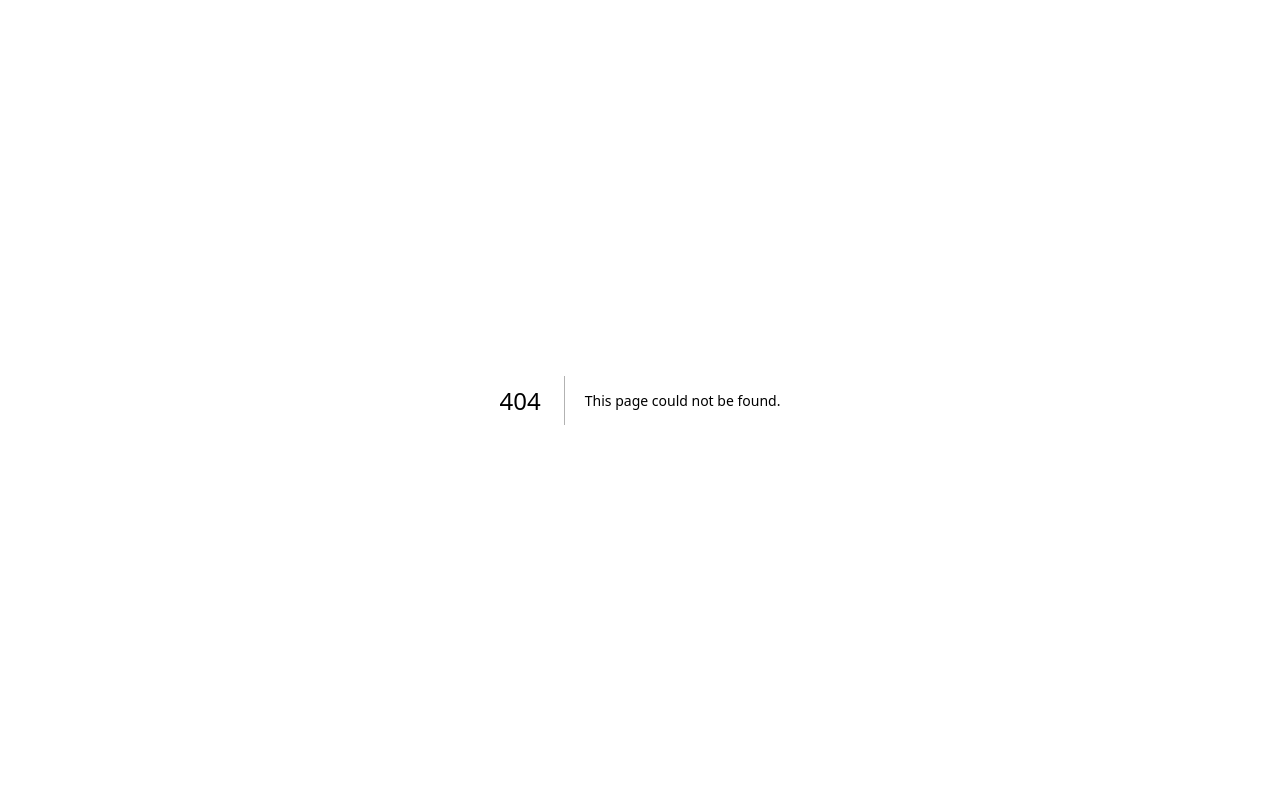
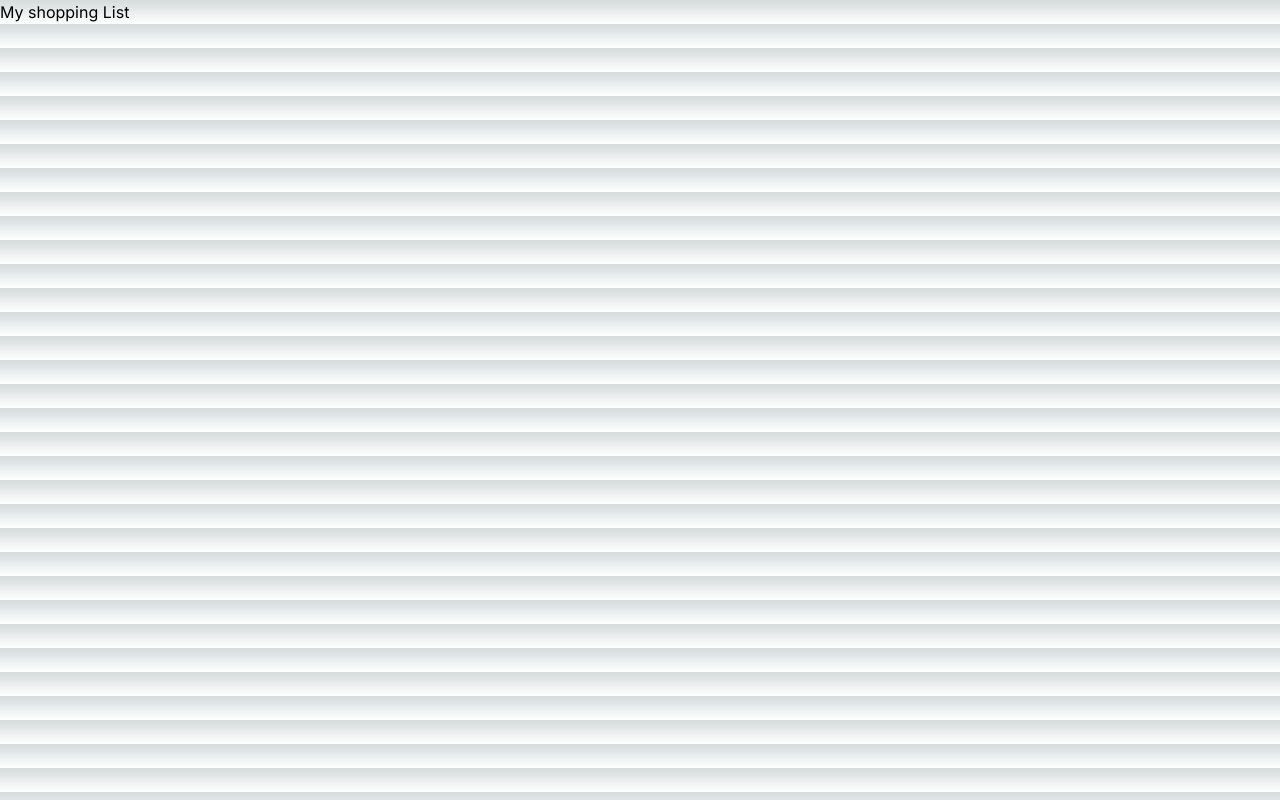
Before and after one commit to sarbjee/cprg306-assignments, a Next.js app: page /week2 in a window 1280 px wide. Before the commit this address had no page. Built offline with nearby package versions, Linux system fonts and the light colour scheme.

Commit message:
week2 Assignment create

```diff
--- /dev/null
+++ b/app/week2/page.js
@@ -0,0 +1,11 @@
+import studentInfo from "../studentInfo";
+import Link from "next/link"
+
+export default function Home() {
+    return (
+        <main>
+            <h1>My shopping List</h1>
+            <studentInfo/>
+        </main>
+    )
+}
```
